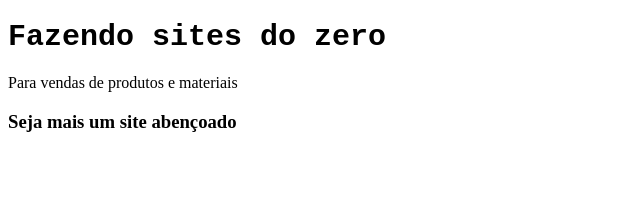
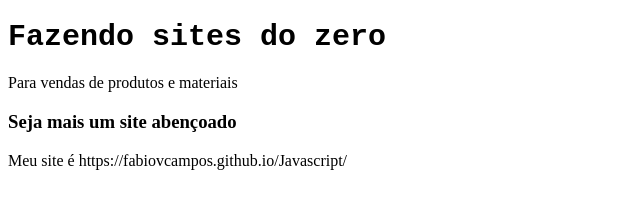
Before and after one commit to FabiovCampos/Javascript, a plain HTML site: page index.html in a window 1280 px wide. Shown: the whole page, without its empty margins (0-640 px from the left). Drawn offline with Linux system fonts and the light colour scheme.

Commit message:
meu site github

```diff
--- a/index.html
+++ b/index.html
@@ -11,5 +11,6 @@
 <h1>Fazendo sites do zero</h1>
 <p>Para vendas de produtos e materiais</p>
 <h3>Seja mais um site abençoado</h3>
+<p>Meu site é https://fabiovcampos.github.io/Javascript/</p>
 </body>
 </html>
```
